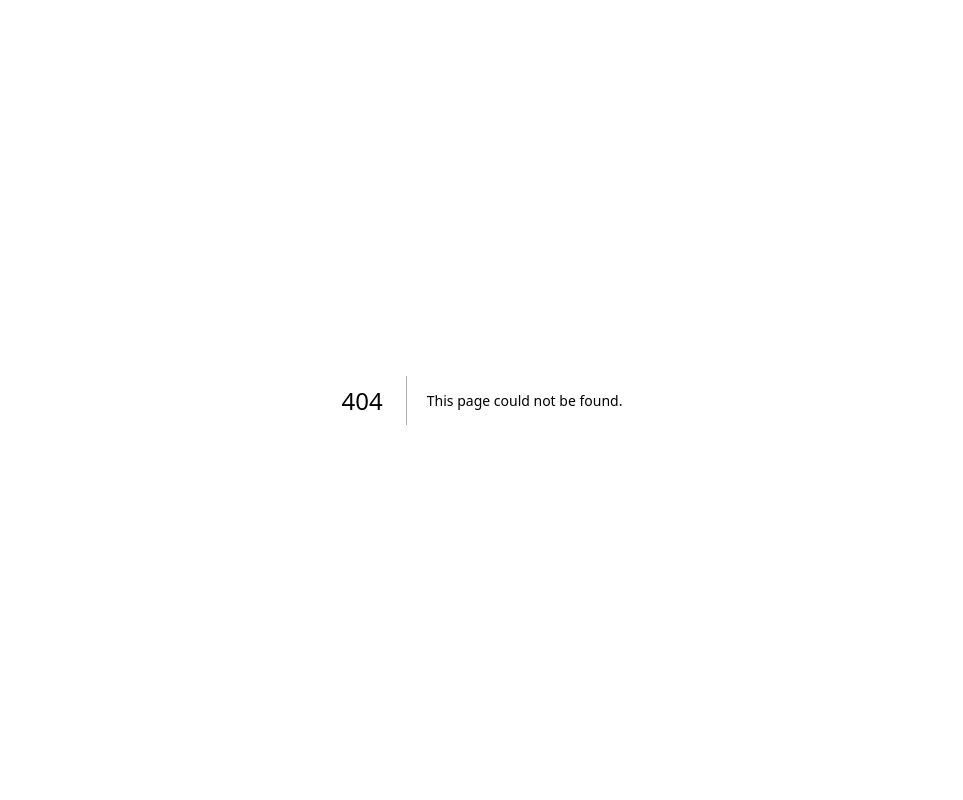
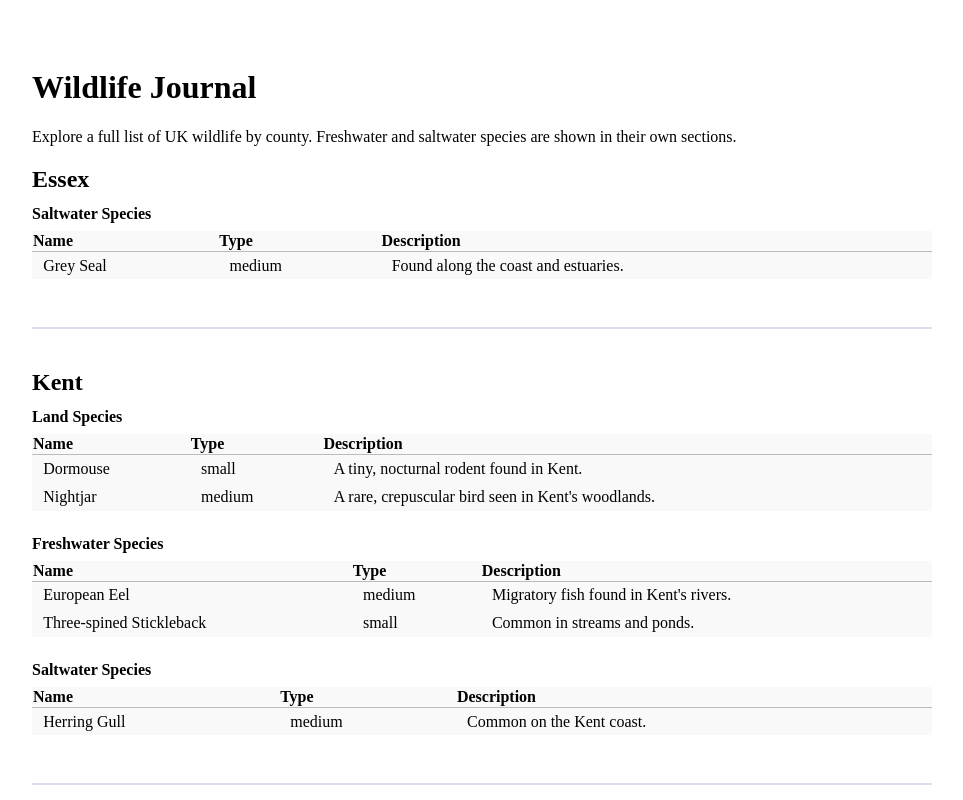
Before and after one commit to ray-seal/WildlifeHunter, a Next.js app: page /wildlifejournal in a window 1280 px wide. Before the commit this address had no page. Shown: the top 800 px of the page, without its empty margins (158-1121 px from the left). Built offline with nearby package versions, Linux system fonts and the light colour scheme.

Commit message:
Create wildlifejournal.js

```diff
--- /dev/null
+++ b/pages/wildlifejournal.js
@@ -0,0 +1,72 @@
+import React from "react";
+
+// Example wildlife list (expand as needed)
+const wildlifeList = [
+  // Kent
+  { id: "dormouse", name: "Dormouse", type: "small", county: "Kent", habitat: "land", description: "A tiny, nocturnal rodent found in Kent." },
+  { id: "nightjar", name: "Nightjar", type: "medium", county: "Kent", habitat: "land", description: "A rare, crepuscular bird seen in Kent's woodlands." },
+  { id: "eel", name: "European Eel", type: "medium", county: "Kent", habitat: "freshwater", description: "Migratory fish found in Kent's rivers." },
+  { id: "stickleback", name: "Three-spined Stickleback", type: "small", county: "Kent", habitat: "freshwater", description: "Common in streams and ponds." },
+  { id: "gull", name: "Herring Gull", type: "medium", county: "Kent", habitat: "saltwater", description: "Common on the Kent coast." },
+  // London
+  { id: "red_fox", name: "Red Fox", type: "medium", county: "London", habitat: "land", description: "Cunning and adaptable, often spotted in London's parks." },
+  { id: "salmon", name: "Atlantic Salmon", type: "medium", county: "London", habitat: "freshwater", description: "Migrates up the Thames." },
+  // Essex
+  { id: "greyseal", name: "Grey Seal", type: "medium", county: "Essex", habitat: "saltwater", description: "Found along the coast and estuaries." },
+  // Add more species and counties as needed!
+];
+
+// Get unique county names
+const counties = [...new Set(wildlifeList.map(w => w.county))].sort();
+
+function WildlifeTable({ wildlife, title }) {
+  if (!wildlife.length) return null;
+  return (
+    <div style={{ marginBottom: "1.5em" }}>
+      <h4 style={{ margin: "0.5em 0" }}>{title}</h4>
+      <table style={{ width: "100%", borderCollapse: "collapse", background: "#f9f9f9" }}>
+        <thead>
+          <tr>
+            <th style={{borderBottom: "1px solid #bbb", textAlign: "left"}}>Name</th>
+            <th style={{borderBottom: "1px solid #bbb", textAlign: "left"}}>Type</th>
+            <th style={{borderBottom: "1px solid #bbb", textAlign: "left"}}>Description</th>
+          </tr>
+        </thead>
+        <tbody>
+          {wildlife.map(w => (
+            <tr key={w.id}>
+              <td style={{ padding: "0.3em 0.7em" }}>{w.name}</td>
+              <td style={{ padding: "0.3em 0.7em" }}>{w.type}</td>
+              <td style={{ padding: "0.3em 0.7em" }}>{w.description}</td>
+            </tr>
+          ))}
+        </tbody>
+      </table>
+    </div>
+  );
+}
+
+export default function WildlifeJournal() {
+  return (
+    <div style={{ maxWidth: 900, margin: "2rem auto", padding: "1rem" }}>
+      <h1>Wildlife Journal</h1>
+      <p>
+        Explore a full list of UK wildlife by county. Freshwater and saltwater species are shown in their own sections.
+      </p>
+      {counties.map(county => {
+        const land = wildlifeList.filter(w => w.county === county && w.habitat === "land");
+        const freshwater = wildlifeList.filter(w => w.county === county && w.habitat === "freshwater");
+        const saltwater = wildlifeList.filter(w => w.county === county && w.habitat === "saltwater");
+        return (
+          <div key={county} style={{ marginBottom: "2.5em", borderBottom: "2px solid #dde", paddingBottom: "1.5em" }}>
+            <h2 style={{ marginBottom: "0.5em" }}>{county}</h2>
+            <WildlifeTable wildlife={land} title="Land Species"/>
+            <WildlifeTable wildlife={freshwater} title="Freshwater Species"/>
+            <WildlifeTable wildlife={saltwater} title="Saltwater Species"/>
+            {(!land.length && !freshwater.length && !saltwater.length) && <p>No wildlife recorded in this county.</p>}
+          </div>
+        );
+      })}
+    </div>
+  );
+}
```
